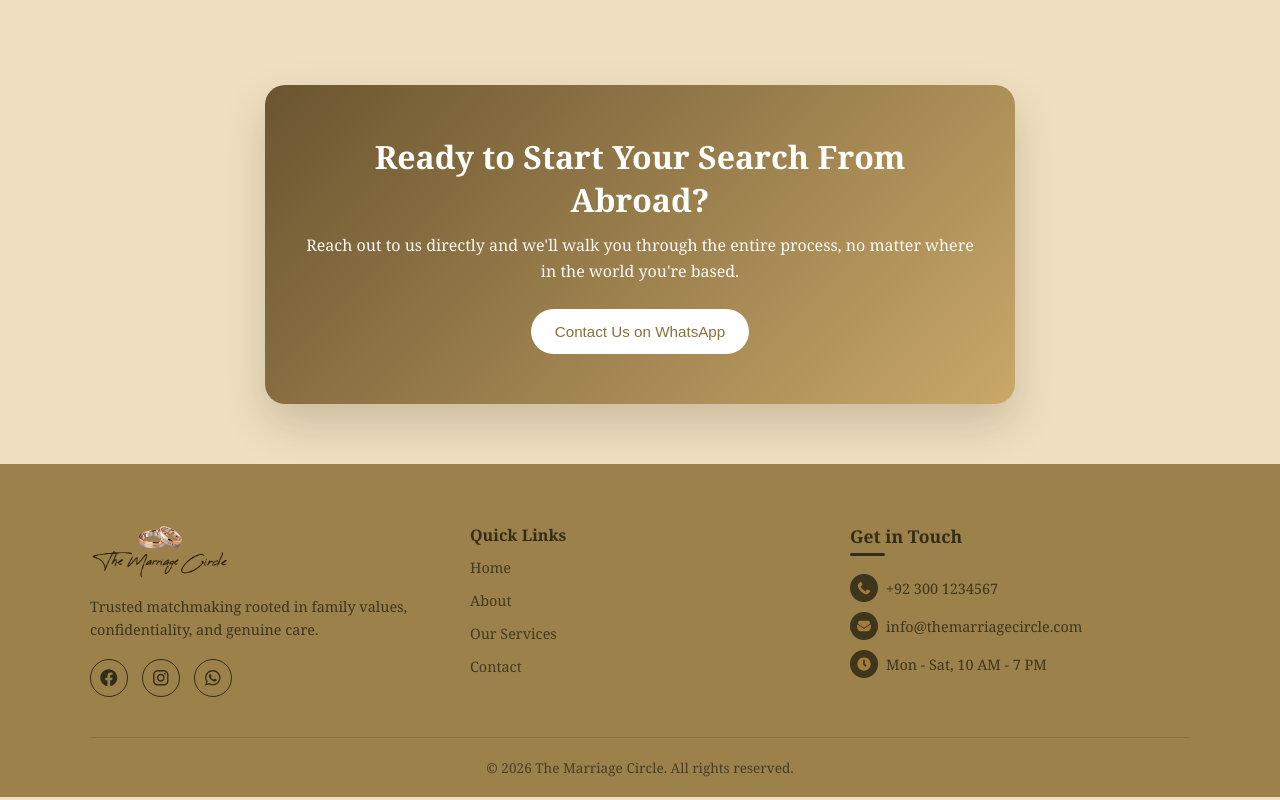
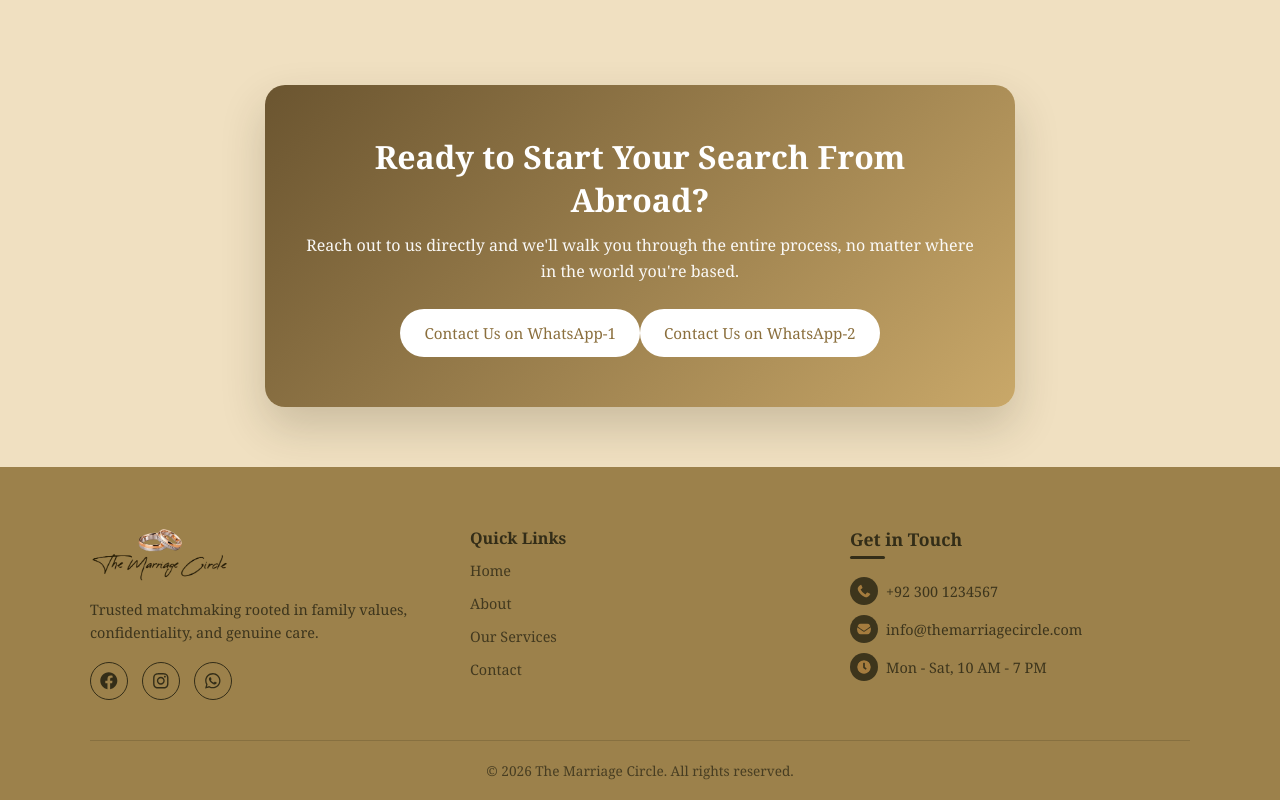
Before and after one commit to Neesha-Zahra/marriage-circle, a React (Vite) app: page /overseas in a window 1280 px wide. Shown: the part 1157-1957 px from the top of the page. Built offline with nearby package versions, Linux system fonts and the light colour scheme.

Commit message:
link updated

```diff
--- a/src/pages/Overseas.jsx
+++ b/src/pages/Overseas.jsx
@@ -53,9 +53,12 @@ function Overseas() {
                     Reach out to us directly and we'll walk you through the entire
                     process, no matter where in the world you're based.
                 </p>
-                <button className="cta-btn" href="https://wa.me/923159030278" target="_blank" rel="noopener noreferrer">
-                    Contact Us on WhatsApp
-                </button>
+                <a className="cta-btn" href="https://wa.me/923159030278" target="_blank" rel="noopener noreferrer">
+                    Contact Us on WhatsApp-1
+                </a>
+                <a className="cta-btn" href="https://wa.me/923204628336" target="_blank" rel="noopener noreferrer">
+                    Contact Us on WhatsApp-2
+                </a>
             </section>
         </div>
     )
```
